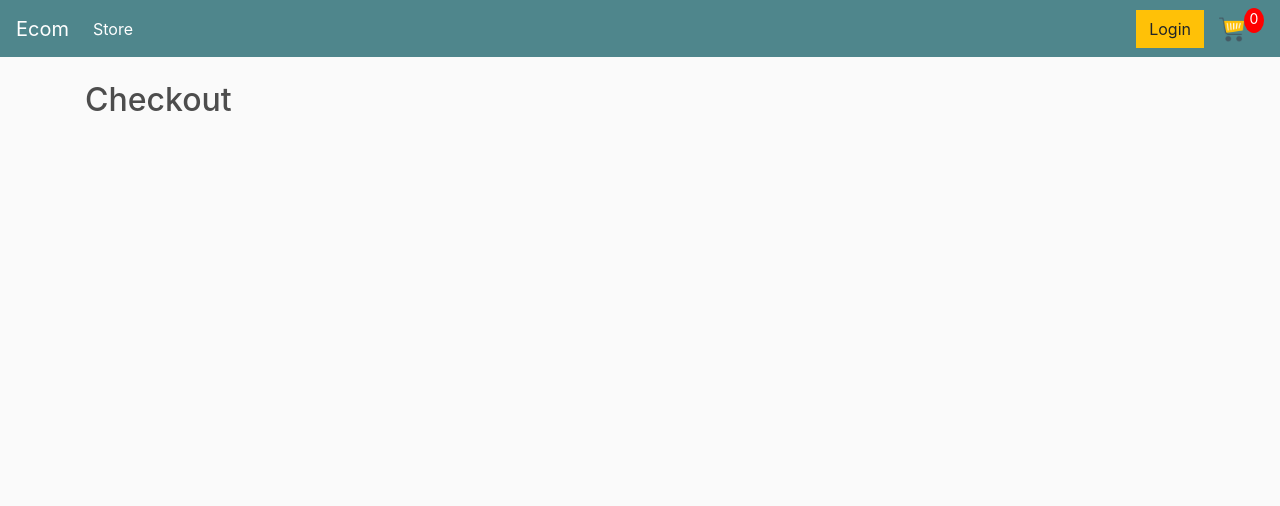
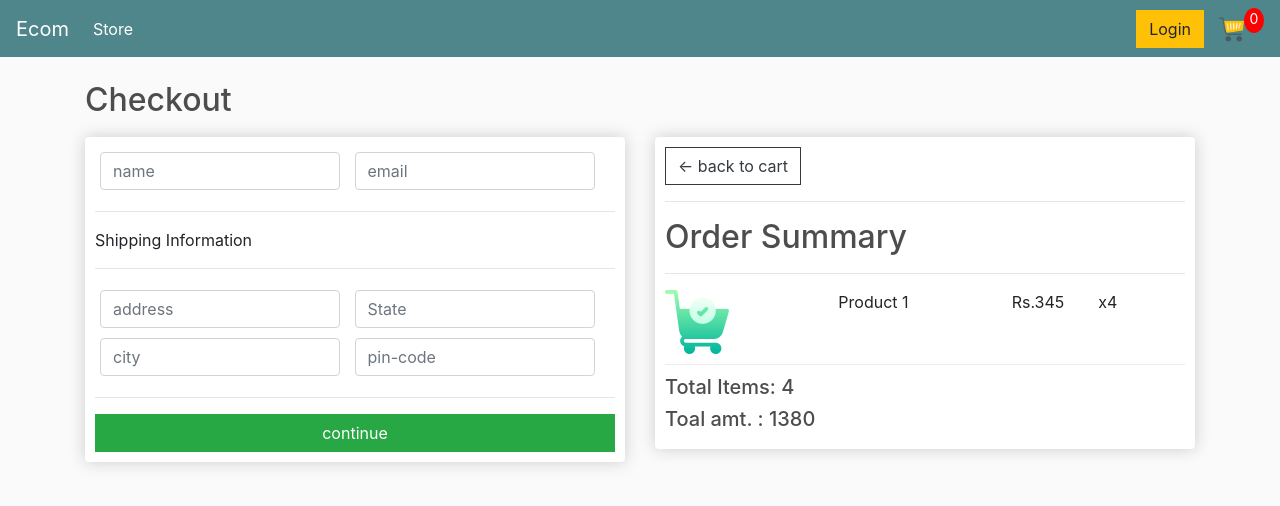
Before and after one commit to jiteshjitsun/djancom, a Django app: page /checkout/ in a window 1280 px wide. Shown: the top 506 px of the page. Run offline with Django 3.2, Linux system fonts and the light colour scheme; some libraries are stand-ins or nearby versions.

Commit message:
checkout page done

```diff
--- a/Home/templates/Home/checkout.html
+++ b/Home/templates/Home/checkout.html
@@ -4,4 +4,60 @@
 
 {% block content %}
 <h2>Checkout</h2>
+<div class="row">
+    <div class="col-lg-6">
+        <div class="box-element" id="form-wrapper">
+            <form action="" id="form">
+                <div class="user-info">
+                    <div class="form-field">
+                        <input type="text" name="name" placeholder="name" class="form-control">
+                    </div>
+                    <div class="form-field">
+                        <input type="text" name="email" placeholder="email" class="form-control">
+                    </div>
+                </div>
+
+                <div class="shipping-info">
+                    <hr>
+                        <p>Shipping Information</p>
+                        <hr>
+                        <div class="form-field">
+                            <input type="text" name="address" placeholder="address" class="form-control">
+                        </div>
+                        <div class="form-field">
+                            <input type="text" name="State" placeholder="State" class="form-control">
+                        </div>
+                        <div class="form-field">
+                            <input type="text" name="city" placeholder="city" class="form-control">
+                        </div>
+                        <div class="form-field">
+                            <input type="text" name="pin-code" placeholder="pin-code" class="form-control">
+                        </div>
+                </div>
+                <hr>
+                <input id="form-button" type="submit" value="continue" class="btn btn-success btn-block">
+            </form>
+        </div>
+        <br>
+        <div class="box-element hidden" id="payment-info">
+            <small>PayPal</small>
+        </div>
+    </div>
+    <div class="col-lg-6">
+        <div class="box-element">
+            <a href="{% url 'cart' %}" class="btn btn-outline-dark">&#x2190; back to cart</a>
+            <hr>
+            <h2>Order Summary</h2>
+            <hr>
+            <div class="cart-row">
+                <div style="flex:2"> <img src="{% static 'images/logo.png' %}" alt="" class="row-img"></div>
+                <div style="flex:2"> <p>Product 1</p></div>
+                <div style="flex:1"> <p>Rs.345</p></div>
+                <div style="flex:1"> <p>x4</p></div>
+            </div>
+            <h5>Total Items: 4</h5>
+            <h5>Toal amt. : 1380</h5>
+        </div>
+    </div>
+</div>
 {% endblock %}
```
